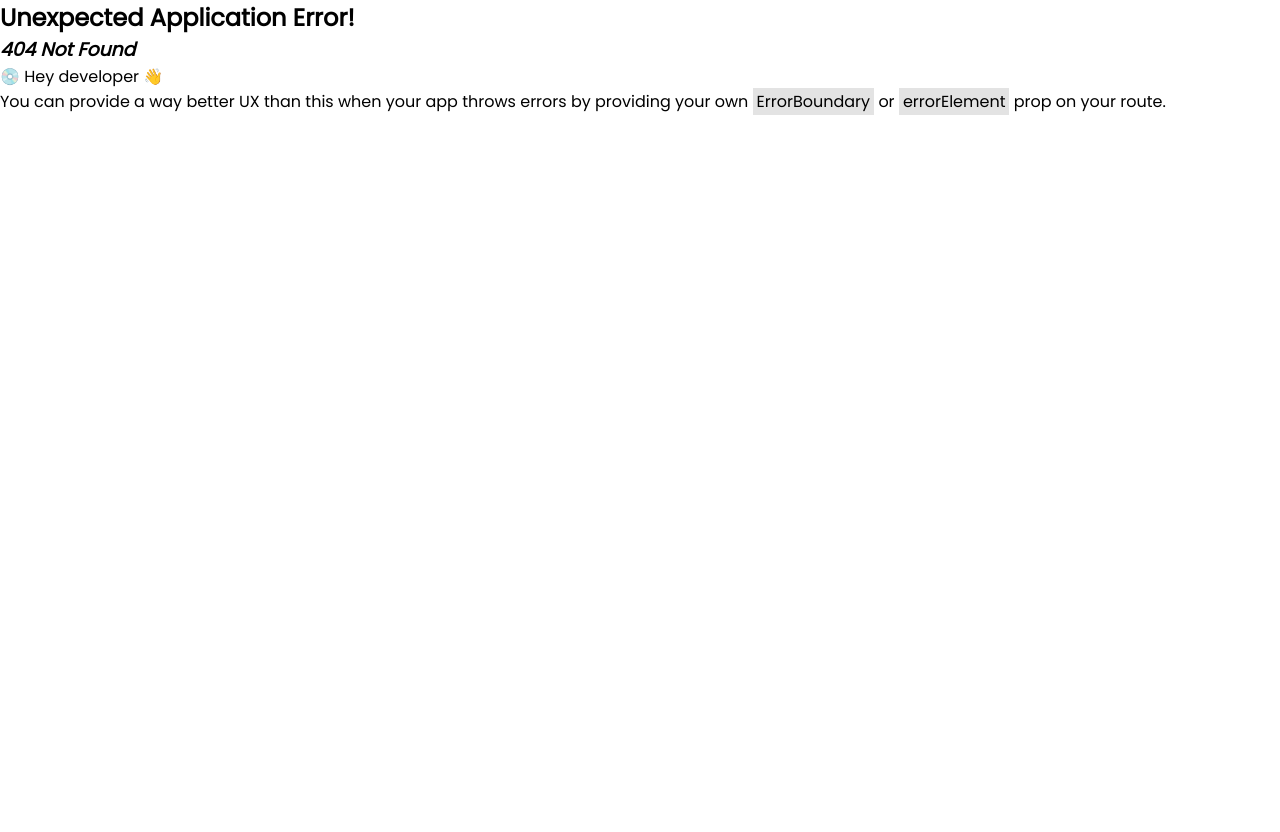
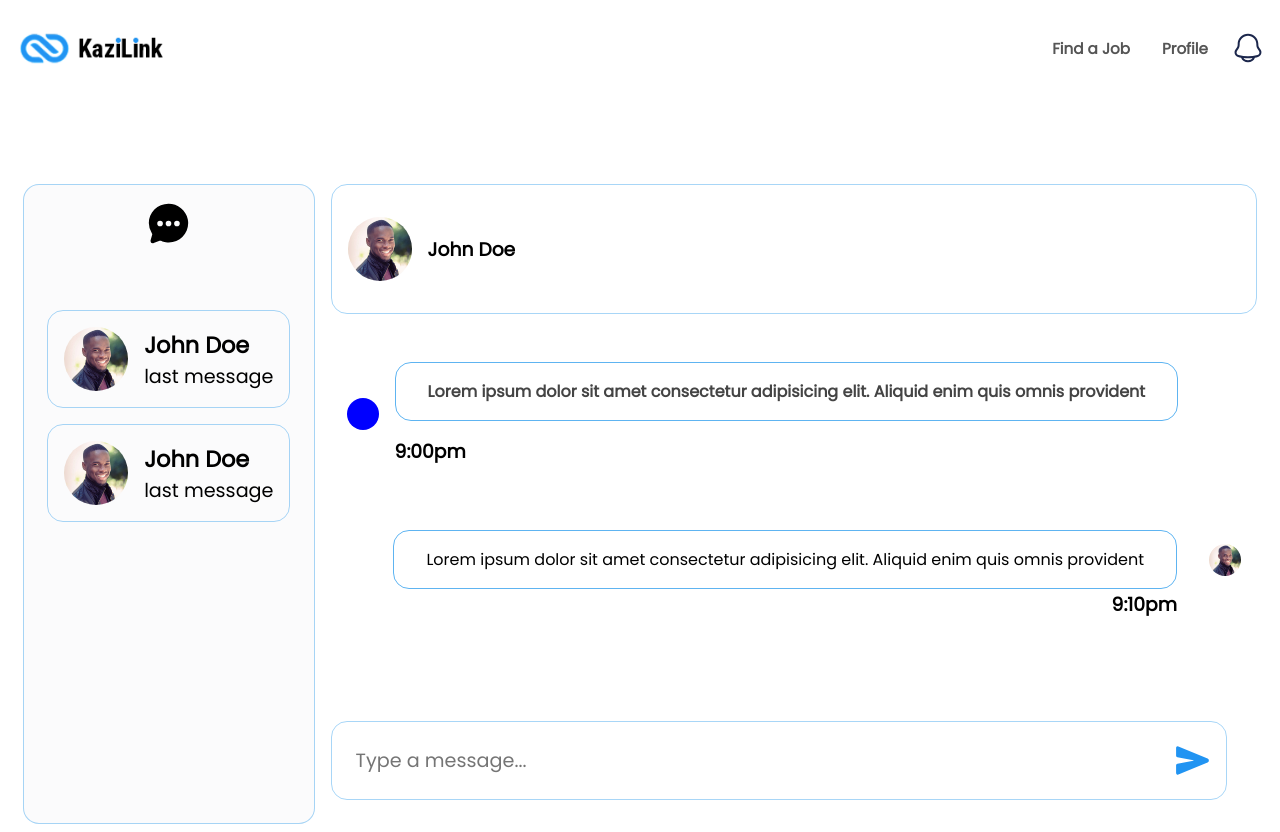
Before and after one commit to kenyipaul/kaziLink, a React (Vite) app: page /#/chat in a window 1280 px wide. Before the commit this address had no page. Before the commit the page ends 800 px from the top, so only its background shows below. Built offline with nearby package versions, Linux system fonts and the light colour scheme; sample sign-in values are in the browser's storage.

Commit message:
still gat some bugs to be fixed at the chat section

```diff
--- a/src/app.jsx
+++ b/src/app.jsx
@@ -1,6 +1,7 @@
 import Navbar from "./components/navbar"
 import Content from "./components/content";
 import CreateJob from "./pages/createJob/createJob";
+import Chat from "./pages/chat.jsx";
 import Registration, { EmployersForm, WorkersForm } from "./forms/registration";
 import { createHashRouter, Outlet, RouterProvider, useNavigate } from "react-router-dom";
 import UsersDashboard from "./pages/users_dashboard";
@@ -98,6 +99,10 @@ const router = createHashRouter([
             {
                 path: "/otp/verification",
                 element: <OTPForm />
+            },
+            {
+                path: "/chat",
+                element: <Chat />
             }
         ]
     }
--- /dev/null
+++ b/src/pages/chat.jsx
@@ -0,0 +1,83 @@
+import "../sass/chat.scss";
+import { useState } from "react";
+import { IoChatbubbleEllipses } from "react-icons/io5";
+import { IoSend } from "react-icons/io5";
+export default function Chat (){
+
+    return(
+        <div className="chat">
+            <ChatLeft/>
+            <ChatRight/>
+
+        </div>
+    )
+}
+
+
+
+const ChatLeft = () => {
+
+  return (
+    <div className="chat-left-section">
+        <IoChatbubbleEllipses style={{ fontSize: "45px" }} className= "chat-icon"  />
+        <div className="chat-contacts">
+            <div className="chat-profile"></div>
+            <div className="user">
+                <h3>John Doe</h3>
+                <p>last message</p>
+            </div>
+      </div>
+      <div className="chat-contacts">
+        <div className="chat-profile"></div>
+        <div className="user">
+          <h3>John Doe</h3>
+          <p>last message</p>
+        </div>
+      </div>
+    </div>
+  );
+}
+
+
+
+function ChatRight(){
+    return (
+      <div className="chat-right-section">
+        <div className="chat-right-contacts">
+          <div className="chat-right-profile"></div>
+          <div className="user">
+            <h3>John Doe</h3>
+          </div>
+        </div>
+
+        <div className="user2">
+          <div className="user2-profile"></div>
+          <div className="user2-info">
+            <div className="user2-message">
+              <p>
+                Lorem ipsum dolor sit amet consectetur adipisicing elit. Aliquid
+                enim quis omnis provident
+              </p>
+            </div>
+            <h3>9:00pm</h3>
+          </div>
+        </div>
+        <div className="user1">
+          <div className="user1-profile"></div>
+          <div className="user1-info">
+            <div className="user1-message">
+              <p>
+                Lorem ipsum dolor sit amet consectetur adipisicing elit. Aliquid
+                enim quis omnis provident
+              </p>
+            </div>
+            <h3>9:10pm</h3>
+          </div>
+        </div>
+        <div className="chat-right-input">
+          <input type="text" placeholder="Type a message..." />
+          <IoSend style={{ fontSize: "35px", color: "#2194F2" }} />
+        </div>
+      </div>
+    );
+}
--- /dev/null
+++ b/src/sass/chat.scss
@@ -0,0 +1,246 @@
+
+.chat{
+    display: flex;
+    gap: 1rem;
+    padding: .5rem;
+    max-width: 1250px;
+    margin: auto;
+    margin-top: 5rem;
+}
+.chat-left-section{
+    display: none;
+    .chat-icon{
+        cursor: pointer;
+        margin-bottom: 4rem;
+
+    }
+
+    &:hover{
+        width: 20%;
+    }
+
+    .chat-contacts{
+        display: flex;
+        align-items: center;
+        gap: 1rem;
+        padding: 1rem 1rem;
+        border-radius: 1rem;
+        border: 1px solid #0c8de95b;
+        margin-bottom: 1rem;
+        cursor: pointer;
+
+        .user{
+            font-size: 1.2em;
+        }
+
+
+
+        .chat-profile {
+            width: 4rem;
+            height: 4rem;
+            border-radius: 50%;
+            background-size: cover;
+            background-position: center;
+            background-image: url(/profile.jpg);
+        }
+
+    }
+
+
+}
+
+
+.chat-right-section{
+
+    width: 80%;
+    border-radius: .5rem;
+
+
+    .chat-right-contacts{
+        display: flex;
+        align-items: center;
+        gap: 1rem;
+        border: 1px solid #0c8de95b;
+        padding: 2rem 1rem;
+        border-radius: 1rem;
+
+
+
+        .chat-right-profile {
+             width: 4rem;
+             height: 4rem;
+             border-radius: 50%;
+             background-size: cover;
+             background-position: center;
+             background-image: url(/profile.jpg);
+            }
+
+        }
+
+        .user2{
+            display: flex;
+            align-items: center;
+            padding: 1rem;
+            gap: 1rem;
+            margin-top: 2rem;
+
+        .user2-profile{
+            width: 2rem;
+            height: 2rem;
+            background: blue;
+            border-radius: 50%;
+
+        }
+
+        .user2-info{
+            display: flex;
+            flex-direction: column;
+            gap: 1rem;
+            border-radius: .5rem;
+
+
+
+            .user2-message{
+                padding: 1rem 2rem ;
+                border-radius: 1rem;
+                border: 1px solid #0a8deaa7;
+
+                p{
+                    font-weight: 600;
+                    color: #444;
+                }
+
+            }
+
+
+            h3{
+                font-weight:600;
+            }
+        }
+
+
+    }
+
+    .user1{
+            display: flex;
+            flex-direction: row-reverse;
+            align-items: center;
+            padding: 1rem;
+            gap: 2rem;
+            margin-top: 2rem;
+
+        .user1-profile{
+             width: 2rem;
+             height: 2rem;
+             border-radius: 50%;
+             background-size: cover;
+             background-position: center;
+             background-image: url(/profile.jpg);
+        }
+
+        .user1-info{
+            display: flex;
+            position: relative;
+            flex-direction: column;
+            gap: .5rem;
+            border-radius: .5rem;
+
+            h3{
+                position: absolute;
+                bottom: -30px;
+                right: 0;
+            }
+
+            .user1-message{
+                padding: 1rem 2rem;
+                border-radius: 1rem;
+                border: 1px solid #0a8deaa7;
+
+            }
+
+            h3{
+                font-weight:600;
+            }
+        }
+
+
+    }
+
+}
+
+.chat-right-input{
+    display: flex;
+    justify-content: space-between;
+    align-items: center;
+    gap: 1rem;
+    border: 1px solid #0c8de95b;
+    padding: 1rem;
+    border-radius: 1rem;
+    position: absolute;
+    bottom: 0;
+    width: 70%;
+
+    input{
+        width: 80%;
+        padding: .5rem;
+        border: none;
+        border-radius: 1rem;
+        font-size: 1.2em;
+        outline: none;
+    }
+}
+
+@media (min-width: 768px){
+    .chat-left-section{
+        display: flex;
+        flex-direction: column;
+        align-items: center;
+        width: 25%;
+        height: 80vh;
+        border: 1px solid #0c8de95b;
+        padding: 1rem;
+        border-radius: 1rem;
+        background: #f7f7f97b;
+        transition: width 0.3s ease-in-out;
+
+        .chat-icon{
+            cursor: pointer;
+            margin-bottom: 4rem;
+
+        }
+
+        &:hover{
+            width: 30%;
+        }
+
+        .chat-contacts{
+            display: flex;
+            align-items: center;
+            gap: 1rem;
+            padding: 1rem 1rem;
+            border-radius: 1rem;
+            border: 1px solid #0c8de95b;
+            margin-bottom: 1rem;
+            cursor: pointer;
+
+            .user{
+                font-size: 1.2em;
+            }
+
+
+
+            .chat-profile {
+                width: 4rem;
+                height: 4rem;
+                border-radius: 50%;
+                background-size: cover;
+                background-position: center;
+                background-image: url(/profile.jpg);
+            }
+
+        }
+
+
+    }
+
+}
```
